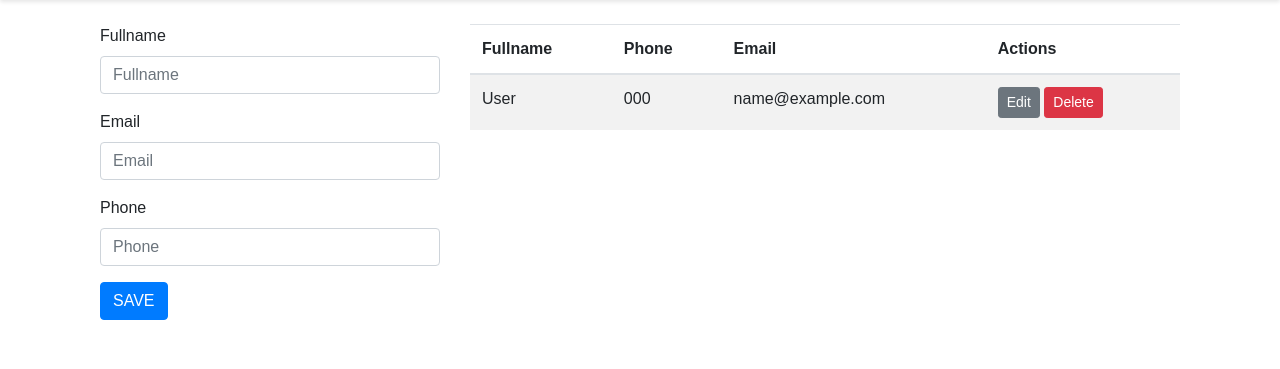
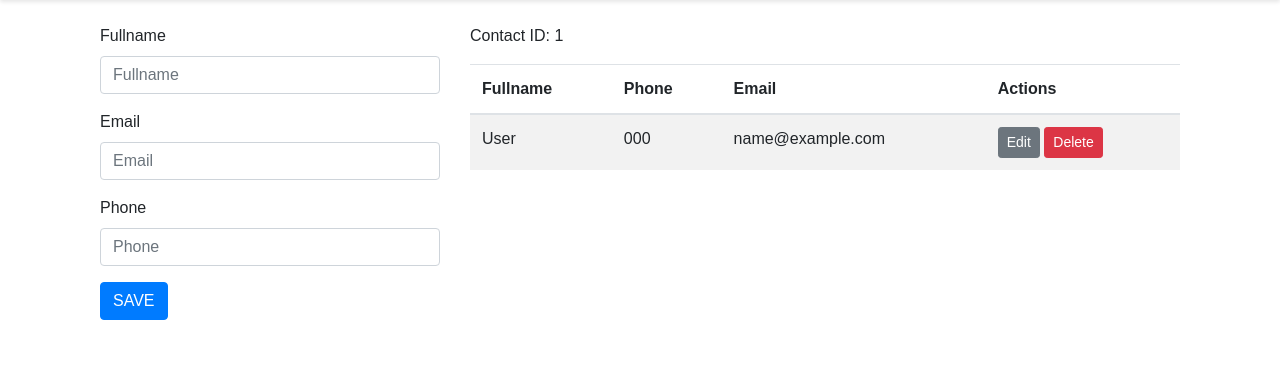
Before and after one commit to EdJGM/flask-railway, a Flask app: page / in a window 1280 px wide. Shown: the part 56-425 px from the top of the page. Run offline with Flask 3, Linux system fonts and the light colour scheme; tables that the repository leaves empty or names only in its code hold one stand-in row (values such as "Sample post"); some libraries are stand-ins or nearby versions.

```diff
--- a/templates/index.html
+++ b/templates/index.html
@@ -50,6 +50,8 @@
                         <td>{{ contact.fullname }}</td>
                         <td>{{ contact.phone }}</td>
                         <td>{{ contact.email }}</td>
+                        <!-- Add this line inside your for loop -->
+                        <p>Contact ID: {{ contact.id }}</p>
                         <td>
                             <a href="/edit/{{ contact.id }}" class="btn btn-secondary btn-sm">Edit</a>
                             <a href="/delete/{{ contact.id }}" class="btn btn-danger btn-sm btn-delete">Delete</a>
```
